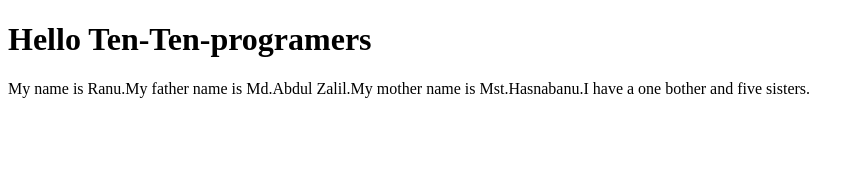
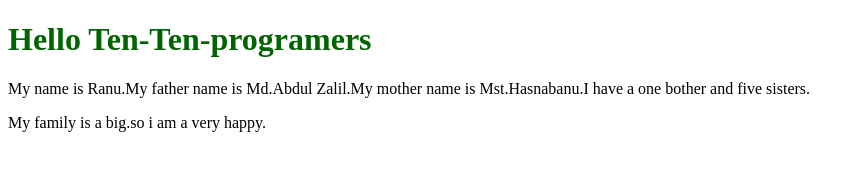
Before and after one commit to ranuakter/Mithub-again, a plain HTML site: page Index.html in a window 1280 px wide. Shown: the whole page, without its empty margins (0-864 px from the left). Drawn offline with Linux system fonts and the light colour scheme.

Commit message:
second commit

```diff
--- a/Index.html
+++ b/Index.html
@@ -5,11 +5,13 @@
     <meta http-equiv="X-UA-Compatible" content="IE=edge">
     <meta name="viewport" content="width=device-width, initial-scale=1.0">
     <title>Mithub-day</title>
+    <link rel="stylesheet" href="style.css">
 
 </head>
 <body>
     <h1>Hello Ten-Ten-programers</h1>
     <p>My name is Ranu.My father name is Md.Abdul Zalil.My mother name is Mst.Hasnabanu.I have a one bother and five sisters.</p>
+    <p>My family is a big.so i am a very happy.</p>
 
 </body>
 </html>
```
